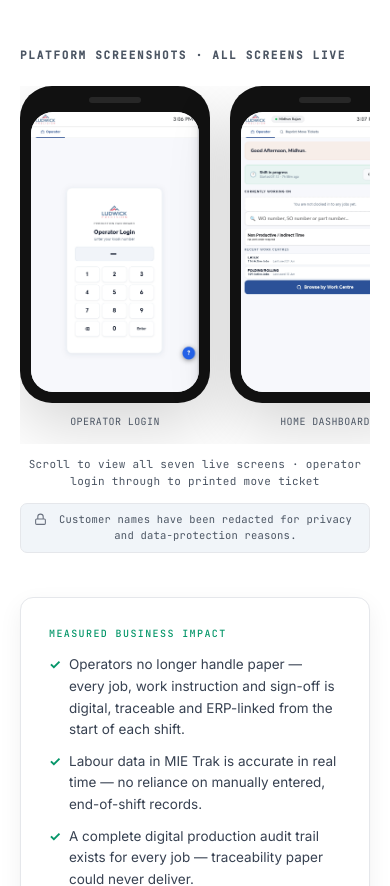
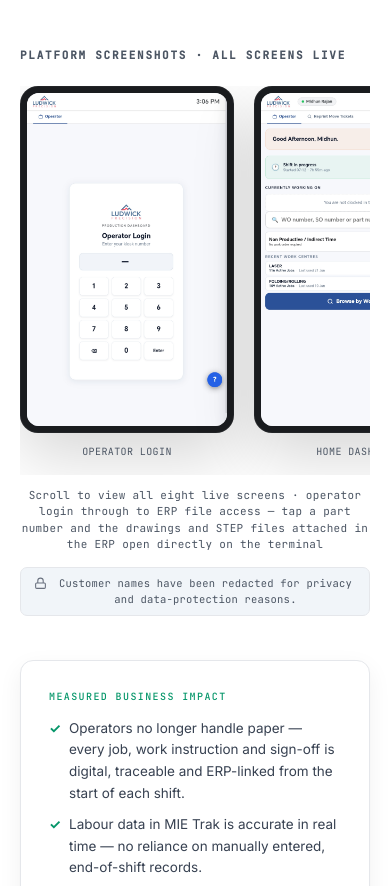
Before and after one commit to MR4693/Midhun-Portfolio, a plain HTML site: page showcase.html in a window 390 px wide. Shown: the part 3977-4863 px from the top of the page. Drawn offline with Linux system fonts and the light colour scheme.

Commit message:
Thin-bezel tablet frames; add ERP file access screen (8th screenshot)

```diff
--- a/assets/site.css
+++ b/assets/site.css
@@ -147,9 +147,9 @@ a.card:hover,.card[href]:hover{border-color:var(--green)}
 /* ── Device frames ──────────────────────────────────── */
 .phone-row{display:flex;gap:20px;overflow-x:auto;padding-bottom:14px;scroll-snap-type:x mandatory;-webkit-overflow-scrolling:touch}
 .phone-wrap{flex:0 0 auto;display:flex;flex-direction:column;align-items:center;scroll-snap-align:start}
-.phone{background:#111;border-radius:32px;padding:11px;box-shadow:var(--shadow-lg),0 0 0 1px rgba(255,255,255,.05);width:190px}
-.phone-notch{width:52px;height:6px;background:#272727;border-radius:3px;margin:0 auto 9px}
-.phone-screen{border-radius:22px;overflow:hidden;width:100%;aspect-ratio:1504/2508;background:var(--bg3)}
+.phone{background:#1a1c1f;border-radius:18px;padding:7px;box-shadow:var(--shadow-lg),0 0 0 1px rgba(255,255,255,.07),inset 0 0 0 1px rgba(255,255,255,.04);width:214px}
+.phone-notch{display:none}
+.phone-screen{border-radius:12px;overflow:hidden;width:100%;aspect-ratio:1504/2508;background:var(--bg3)}
 .phone-screen img{width:100%;height:100%;object-fit:cover}
 .phone-lbl{font-family:var(--fm);font-size:10px;color:var(--lt);text-align:center;margin-top:11px;letter-spacing:.04em;text-transform:uppercase}
 
--- a/showcase.html
+++ b/showcase.html
@@ -149,8 +149,9 @@
       <div class="phone-wrap"><div class="phone"><div class="phone-notch"></div><div class="phone-screen"><img src="screenshots/sc-05-clockin.jpg" alt="Manufacturing Operations Platform — clock in" loading="lazy"></div></div><div class="phone-lbl">Clock In</div></div>
       <div class="phone-wrap"><div class="phone"><div class="phone-notch"></div><div class="phone-screen"><img src="screenshots/sc-06-clockout.jpg" alt="Manufacturing Operations Platform — clock out" loading="lazy"></div></div><div class="phone-lbl">Clock Out</div></div>
       <div class="phone-wrap"><div class="phone"><div class="phone-notch"></div><div class="phone-screen"><img src="screenshots/sc-07-ticket.jpg" alt="Manufacturing Operations Platform — printed move ticket" loading="lazy"></div></div><div class="phone-lbl">Move Ticket</div></div>
+      <div class="phone-wrap"><div class="phone"><div class="phone-notch"></div><div class="phone-screen"><img src="screenshots/sc-08-files.jpg" alt="Manufacturing Operations Platform — tap a part number to open the drawings and STEP files attached in the ERP, directly from the app" loading="lazy"></div></div><div class="phone-lbl">ERP File Access</div></div>
     </div>
-    <p class="figure-cap center">Scroll to view all seven live screens · operator login through to printed move ticket</p>
+    <p class="figure-cap center">Scroll to view all eight live screens · operator login through to ERP file access — tap a part number and the drawings and STEP files attached in the ERP open directly on the terminal</p>
     <div class="center" style="margin-top:14px"><span class="redact-note"><svg viewBox="0 0 24 24" fill="none" stroke="currentColor" stroke-width="2"><rect x="3" y="11" width="18" height="10" rx="2"/><path d="M7 11V7a5 5 0 0 1 10 0v4"/></svg>Customer names have been redacted for privacy and data-protection reasons.</span></div>
 
     <div class="grid g-2" style="margin-top:44px">
```
Also changed, not shown: screenshots/sc-08-files.jpg (added).
